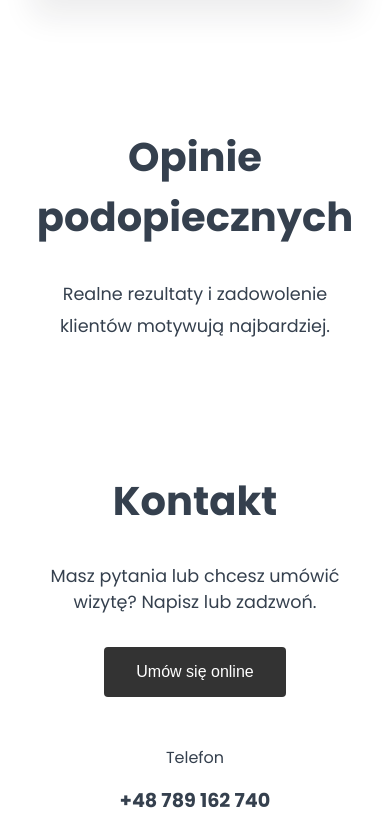
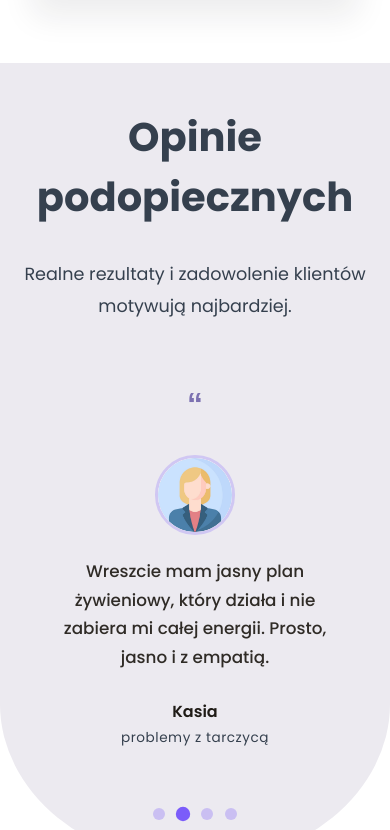
Before and after one commit to DawidZyluk/jagodowa-harmonia-next-js, a Next.js app: page / in a window 390 px wide. Shown: the part 8915-9745 px from the top of the page. Built offline with nearby package versions, Linux system fonts and the light colour scheme.

Commit message:
Implement ReviewsSection component: add review carousel with autoplay functionality, enhance styles for improved layout and responsiveness, and include new avatar images for authors.

```diff
--- a/app/sections/ReviewsSection/ReviewsSection.scss
+++ b/app/sections/ReviewsSection/ReviewsSection.scss
@@ -1,13 +1,20 @@
 .reviews-section {
   width: 100%;
-  padding: 4rem 0;
+  padding: clamp(2.75rem, 6vw, 3.5rem) 0;
+  background: #eceaf0;
+  border-bottom-left-radius: 50% 20%;
+  border-bottom-right-radius: 50% 20%;
+  min-height: 700px;
+  display: flex;
+  align-items: center;
 }
 
 .reviews-section__container {
-  max-width: 1200px;
+  max-width: 1080px;
   margin: 0 auto;
-  padding: 0 2rem;
+  padding: 0 clamp(1.25rem, 4vw, 1.75rem);
   text-align: center;
+  width: 100%;
 }
 
 .reviews-section__title {
@@ -19,3 +26,122 @@
   font-size: 1.1rem;
   line-height: 1.8;
 }
+
+.reviews-carousel {
+  margin-top: clamp(2rem, 5vw, 2.75rem);
+  display: grid;
+  gap: 1.5rem;
+}
+
+.reviews-carousel__viewport {
+  overflow: hidden;
+  border-radius: 1.25rem;
+  border: none;
+}
+
+.reviews-carousel__track {
+  display: flex;
+  transition: transform 400ms ease;
+}
+
+.reviews-carousel__slide {
+  min-width: 100%;
+  padding: clamp(1.75rem, 5vw, 3rem);
+  display: flex;
+  flex-direction: column;
+  gap: 1rem;
+}
+
+.reviews-carousel__content {
+  font-size: 1.25rem;
+  line-height: 1.7;
+  color: #2f2b26;
+  font-weight: 500;
+}
+
+.reviews-carousel__quote {
+  display: block;
+  width: 100%;
+  text-align: center;
+}
+
+.reviews-carousel__quote::before {
+  content: "“";
+  display: inline-block;
+  padding: 0.35rem 1rem 0.15rem;
+  font-size: clamp(2rem, 6vw, 2.8rem);
+  line-height: 1;
+  font-style: normal;
+  font-family: "FontAwesome", "Font Awesome 6 Free", "Font Awesome 5 Free", sans-serif;
+  font-weight: 900;
+  color: #7C71B1;
+}
+
+.reviews-carousel__avatar {
+  position: relative;
+  width: 5rem;
+  height: 5rem;
+  border-radius: 50%;
+  overflow: hidden;
+  flex-shrink: 0;
+  border: 3px solid rgba(123, 92, 250, 0.25);
+  margin: 1rem auto 0.4rem;
+}
+
+.reviews-carousel__avatar img {
+  object-fit: cover;
+}
+
+.reviews-carousel__details {
+  display: flex;
+  flex-direction: column;
+  gap: 0.2rem;
+  align-items: center;
+  margin-top: 0.75rem;
+}
+
+.reviews-carousel__author {
+  font-weight: 600;
+  color: #1f1b16;
+  font-size: 1rem;
+}
+
+.reviews-carousel__condition {
+  text-transform: none;
+  letter-spacing: 0.04em;
+  font-size: 0.85rem;
+}
+
+.reviews-carousel__dots {
+  display: inline-flex;
+  align-items: center;
+  justify-content: center;
+  gap: 0.75rem;
+  margin-top: 0.5rem;
+}
+
+.reviews-carousel__dot {
+  width: 0.75rem;
+  height: 0.75rem;
+  border-radius: 999px;
+  border: none;
+  background: rgba(123, 92, 250, 0.3);
+  cursor: pointer;
+  transition: transform 200ms ease, background 200ms ease;
+  padding: 0;
+}
+
+.reviews-carousel__dot--active {
+  background: #7b5cfa;
+  transform: scale(1.2);
+}
+
+@media (max-width: 640px) {
+  .reviews-carousel__content {
+    font-size: 1.05rem;
+  }
+
+  .reviews-carousel__details {
+    align-items: center;
+  }
+}
--- a/app/sections/ReviewsSection/ReviewsSection.tsx
+++ b/app/sections/ReviewsSection/ReviewsSection.tsx
@@ -1,12 +1,123 @@
+"use client";
+
+import { useEffect, useMemo, useState } from "react";
+import Image from "next/image";
 import classNames from "classnames";
 import "./ReviewsSection.scss";
 
+type Review = {
+  id: number;
+  author: string;
+  condition: string;
+  avatar: string;
+  content: string;
+};
+
+const AUTOPLAY_INTERVAL_MS = 6000;
+
 export default function ReviewsSection() {
+  const reviews = useMemo<Review[]>(
+    () => [
+      {
+        id: 1,
+        author: "Ania",
+        condition: "insulinooporność",
+        avatar: "/woman.jpg",
+        content:
+          "Jagoda pomogła mi wypracować nowe nawyki, które realnie zobaczyłam na wynikach badań. Zero presji, dużo wsparcia.",
+      },
+      {
+        id: 2,
+        author: "Kasia",
+        condition: "problemy z tarczycą",
+        avatar: "/woman.jpg",
+        content:
+          "Wreszcie mam jasny plan żywieniowy, który działa i nie zabiera mi całej energii. Prosto, jasno i z empatią.",
+      },
+      {
+        id: 3,
+        author: "Marek",
+        condition: "redukcja wagi po kontuzji",
+        avatar: "/man.jpg",
+        content:
+          "Czułem się wysłuchany. Jagoda tłumaczy wszystko z cierpliwością i poczuciem humoru. Gorąco polecam jej wsparcie.",
+      },
+      {
+        id: 4,
+        author: "Ola",
+        condition: "PCOS i wahania hormonalne",
+        avatar: "/woman.jpg",
+        content:
+          "Plan żywieniowy był dopasowany do mojej codzienności. Po raz pierwszy czuję stabilizację hormonów i energii w ciągu dnia.",
+      },
+    ],
+    []
+  );
+
+  const [activeIndex, setActiveIndex] = useState(0);
+
+  useEffect(() => {
+    const timer = window.setInterval(() => {
+      setActiveIndex((prev) => (prev + 1) % reviews.length);
+    }, AUTOPLAY_INTERVAL_MS);
+
+    return () => window.clearInterval(timer);
+  }, [reviews.length]);
+
+  const goTo = (index: number) => {
+    setActiveIndex((reviews.length + index) % reviews.length);
+  };
+
   return (
     <section className={classNames("reviews-section")}>
       <div className={classNames("reviews-section__container")}>
         <h2 className={classNames("reviews-section__title")}>Opinie podopiecznych</h2>
         <p className={classNames("reviews-section__paragraph")}>Realne rezultaty i zadowolenie klientów motywują najbardziej.</p>
+
+        <div className={classNames("reviews-carousel")}>
+          <div className={classNames("reviews-carousel__viewport")}>
+            <div
+              className={classNames("reviews-carousel__track")}
+              style={{ transform: `translateX(-${activeIndex * 100}%)` }}
+            >
+              {reviews.map((review, index) => (
+                <article key={review.id} className={classNames("reviews-carousel__slide")}>
+                  <span className={classNames("reviews-carousel__quote")} aria-hidden="true" />
+                  <div className={classNames("reviews-carousel__avatar")}>
+                    <Image
+                      src={review.avatar}
+                      alt={`Zdjęcie ${review.author}`}
+                      fill
+                      sizes="96px"
+                      priority={index === 0}
+                    />
+                  </div>
+                  <p className={classNames("reviews-carousel__content")}>{review.content}</p>
+                  <div className={classNames("reviews-carousel__details")}>
+                    <span className={classNames("reviews-carousel__author")}>{review.author}</span>
+                    <span className={classNames("reviews-carousel__condition")}>{review.condition}</span>
+                  </div>
+                </article>
+              ))}
+            </div>
+          </div>
+
+          <div className={classNames("reviews-carousel__dots")} role="tablist" aria-label="Opinie klientów">
+            {reviews.map((review, index) => (
+              <button
+                key={review.id}
+                type="button"
+                onClick={() => goTo(index)}
+                className={classNames("reviews-carousel__dot", {
+                  "reviews-carousel__dot--active": index === activeIndex,
+                })}
+                aria-label={`Przejdź do opinii ${index + 1}`}
+                aria-selected={index === activeIndex}
+                role="tab"
+              />
+            ))}
+          </div>
+        </div>
       </div>
     </section>
   );
```
Also changed, not shown: public/man.jpg (added), public/woman.jpg (added).
